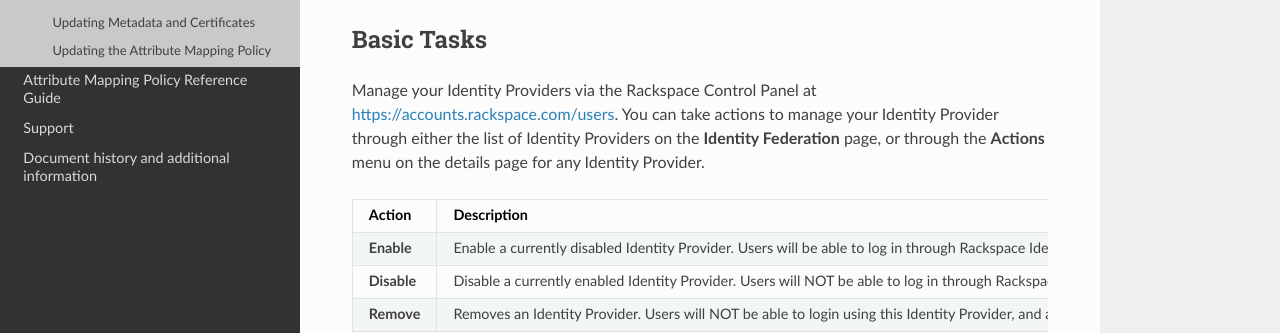
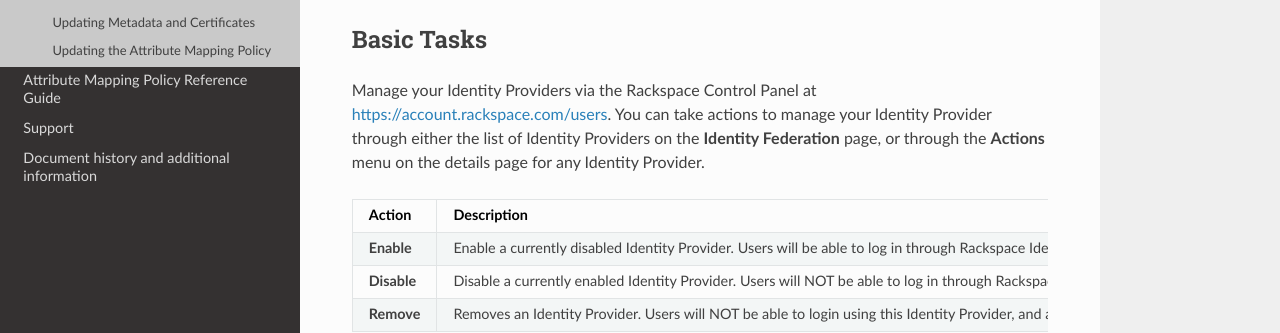
Before and after one commit to rackerlabs/docs-rackspace-federation, a Sphinx documentation site: the page built from doc/administering/managing-idp.rst, in a window 1280 px wide and 1304 px high. Shown: the part 334-667 px from the top of the window. Built offline with Sphinx 7.4.7 and the Read the Docs theme 2.0.0, drawn with Linux system fonts in a browser that asks for light colours; the version number could not be read and is left out; some of the changed lines change nothing that is shown.

Commit message:
Fixed Accounts url to Account

```diff
--- a/doc/administering/managing-idp.rst
+++ b/doc/administering/managing-idp.rst
@@ -19,7 +19,7 @@
 ~~~~~~~~~~~
 
 Manage your Identity Providers via the Rackspace Control Panel at
-`https://accounts.rackspace.com/users <https://accounts.rackspace.com/users>`_.
+`https://account.rackspace.com/users <https://account.rackspace.com/users>`_.
 You can take actions to manage your |idp| through either the list of
 Identity Providers on the **Identity Federation** page, or through
 the **Actions** menu on the details page for any |idp|.
```
